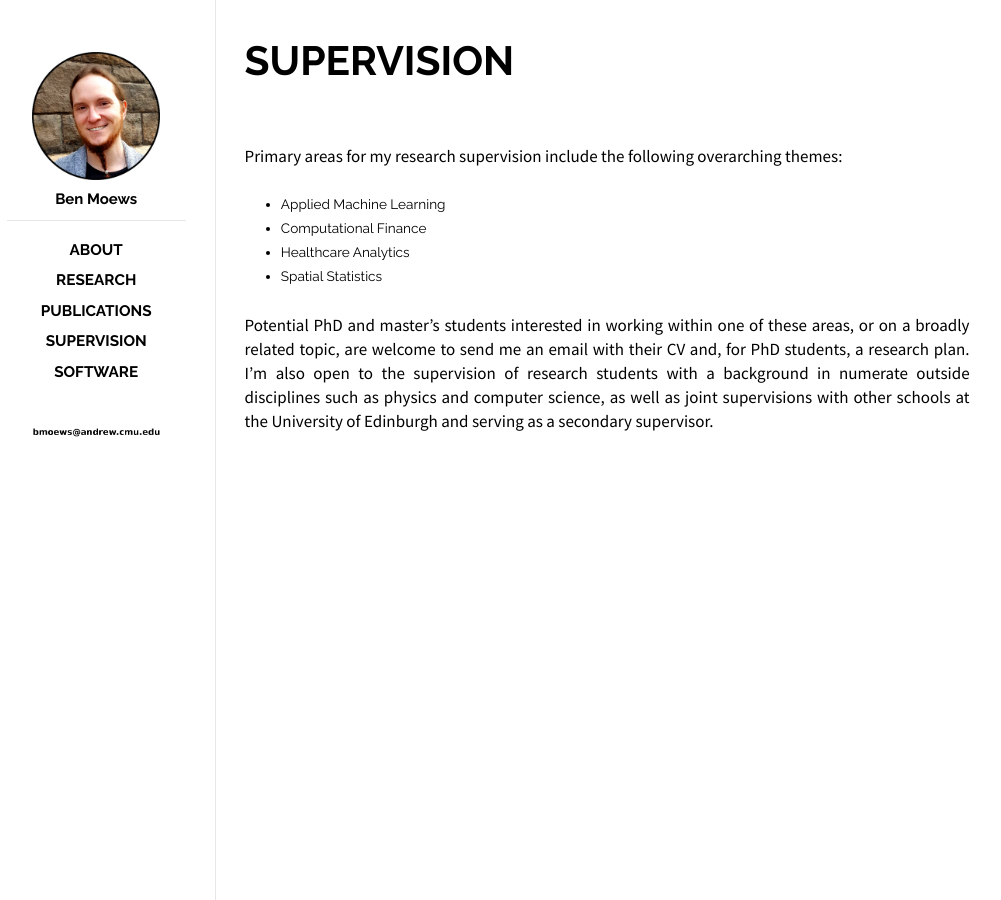
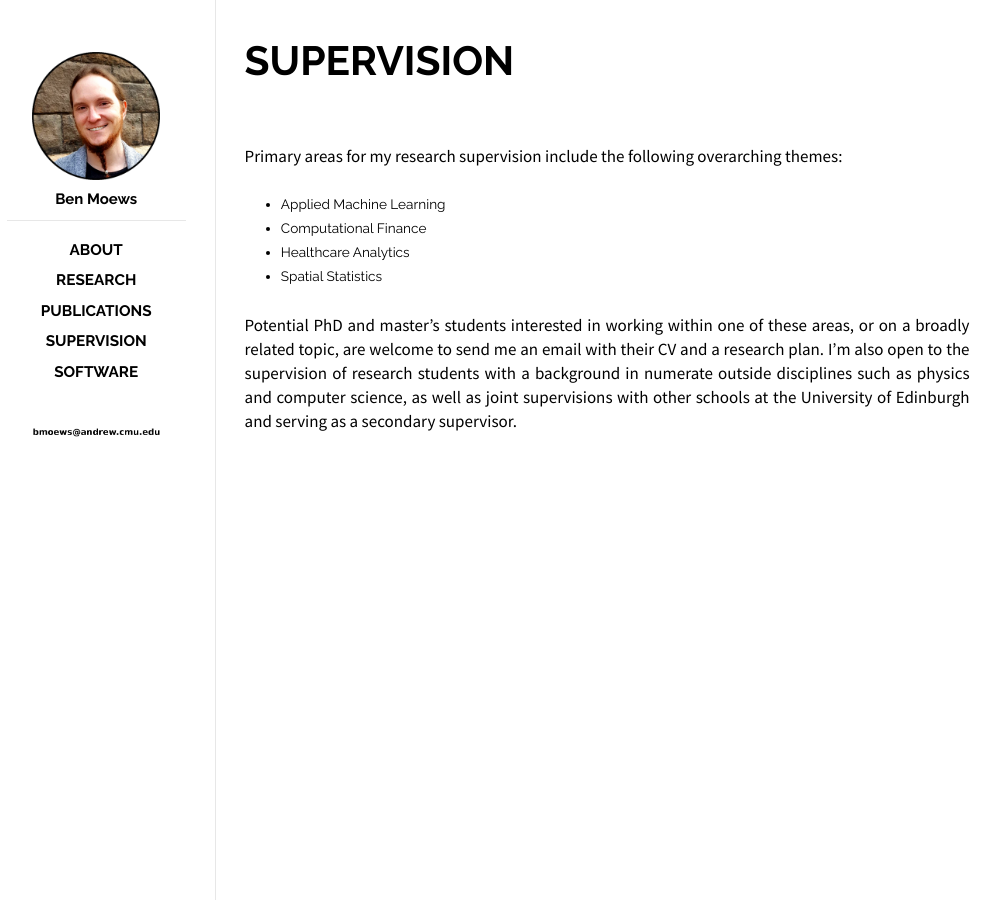
Before and after one commit to moews/moews.github.io, a Jekyll site: the page built from _posts/2017-03-25-supervision.md, in a window 1280 px wide. Shown: the whole page, without its empty margins (143-1144 px from the left). Built offline with Jekyll 4.4.1, drawn with Linux system fonts in a browser that asks for light colours.

Commit message:
Update 2017-03-25-supervision.md

```diff
--- a/_posts/2017-03-25-supervision.md
+++ b/_posts/2017-03-25-supervision.md
@@ -17,5 +17,5 @@
 
 <div style="height:25px;font-size:1px;">&nbsp;</div>
 
-Potential PhD and master's students interested in working within one of these areas, or on a broadly related topic, are welcome to send me an email with their CV and, for PhD students, a research plan. I'm also open to the supervision of research students with a background in numerate outside disciplines such as physics and computer science, as well as joint supervisions with other schools at the University of Edinburgh and serving as a secondary supervisor.
+Potential PhD and master's students interested in working within one of these areas, or on a broadly related topic, are welcome to send me an email with their CV and a research plan. I'm also open to the supervision of research students with a background in numerate outside disciplines such as physics and computer science, as well as joint supervisions with other schools at the University of Edinburgh and serving as a secondary supervisor.
 <br>
```
